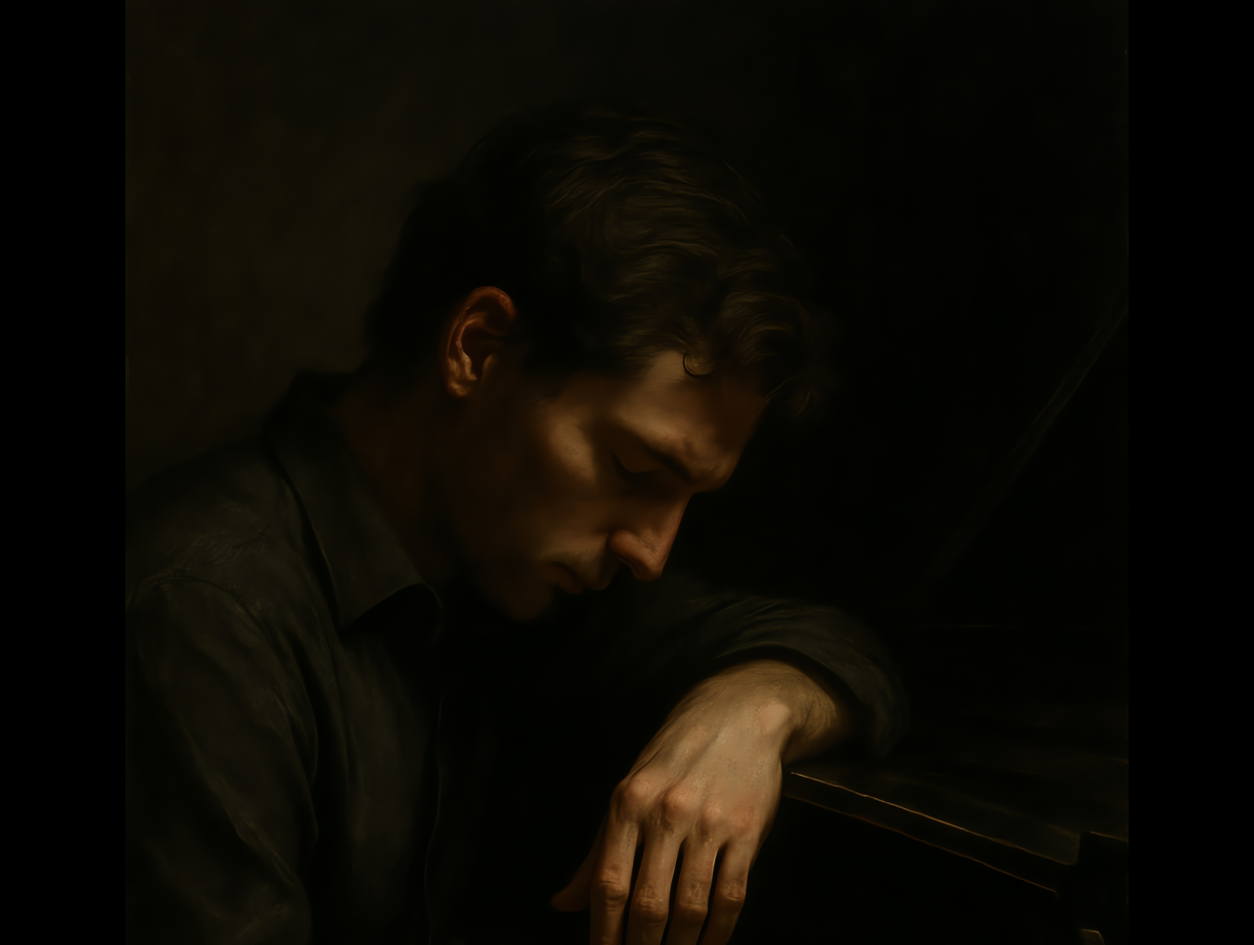
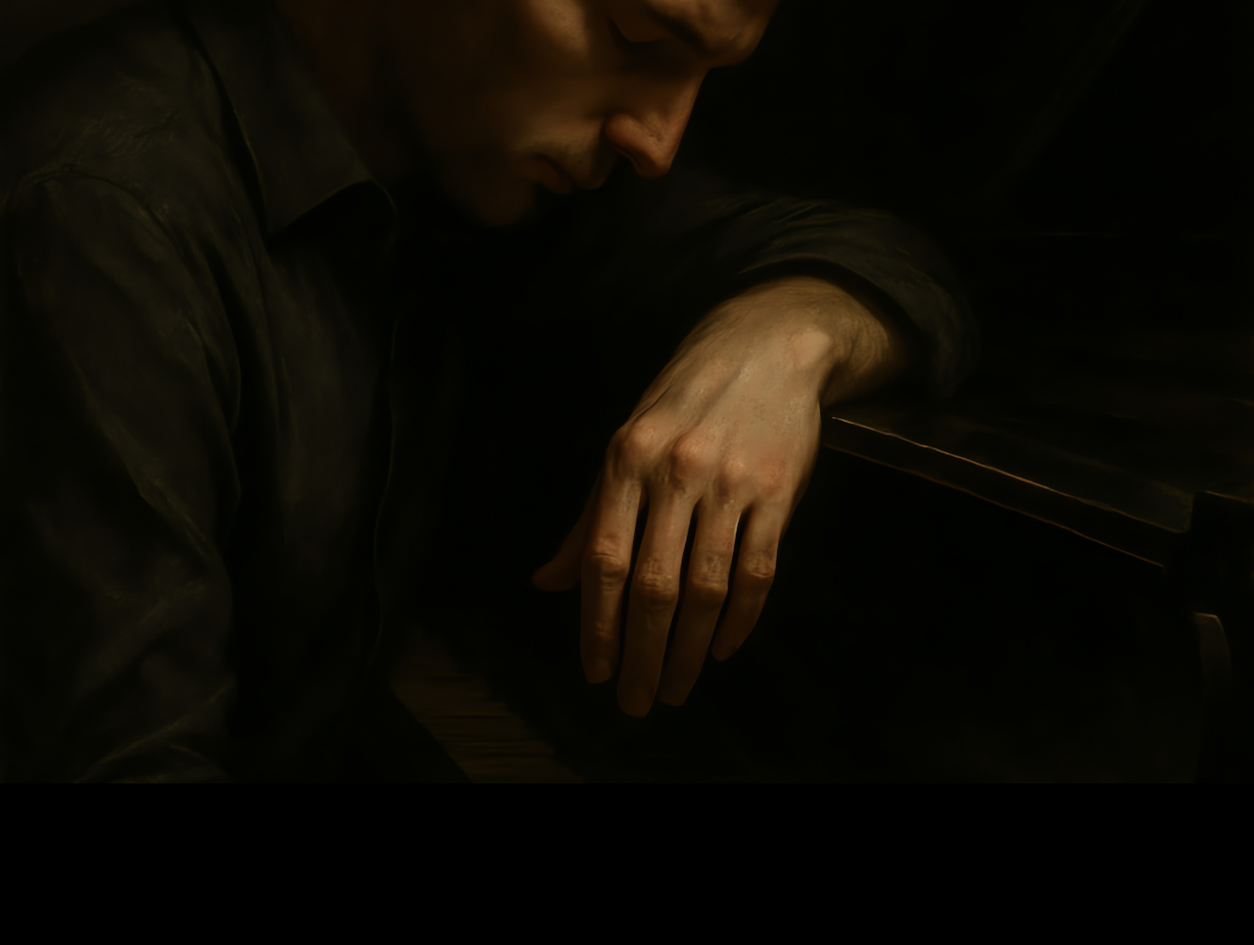
Before and after one commit to endoluis/soulfulspectres, a plain HTML site: page index.html in a window 1280 px wide. Shown: the top 965 px of the page at 98% size. After the commit the page ends 800 px from the top, so only its background shows below. Drawn offline with Linux system fonts and the light colour scheme.

Commit message:
Update index.html

```diff
--- a/index.html
+++ b/index.html
@@ -5,57 +5,41 @@
   <meta name="viewport" content="width=device-width, initial-scale=1.0">
   <title>Soulful Spectres</title>
   <style>
-    body {
+    html, body {
       margin: 0;
       padding: 0;
       background-color: #000;
-      color: #fff;
-      font-family: sans-serif;
-      text-align: center;
+      overflow: hidden;
     }
 
-    .principal {
-      width: 100%;
-      max-width: 1024px;
-      height: auto;
-      display: block;
-      margin: 0 auto;
+    .imagen-principal {
+      width: 100vw;
+      height: 100vh;
+      background-image: url('enlaantesaladelsonido.jpg');
+      background-size: cover;
+      background-position: center;
+      position: relative;
     }
 
-    .galeria {
-      margin-top: 20px;
+    .acceso-invisible {
+      position: absolute;
+      bottom: 0;
+      left: 0;
+      width: 100%;
+      height: 80px;
+      background: transparent;
+      cursor: pointer;
+      z-index: 2;
     }
 
-    .galeria img {
-      width: 30%;
-      max-width: 300px;
-      margin: 5px;
-    }
-
-    .logo {
-      margin-top: 40px;
-    }
-
-    .logo a {
-      color: #00aaff;
-      text-decoration: none;
-      font-weight: bold;
+    .acceso-invisible:hover {
+      cursor: pointer;
     }
   </style>
 </head>
 <body>
-
-  <img src="enlaantesaladelsonido.jpg" alt="Imagen principal Soulful Spectres" class="principal">
-
-  <div class="galeria">
-    <img src="origen-1.jpg" alt="Origen 1">
-    <img src="origen-2.jpg" alt="Origen 2">
-    <img src="origen-3.jpg" alt="Origen 3">
+  <div class="imagen-principal">
+    <a href="origen.html" class="acceso-invisible"></a>
   </div>
-
-  <div class="logo">
-    <a href="logo.jpg" target="_blank">Ver Logo Soulful Spectres</a>
-  </div>
-
 </body>
 </html>
```
